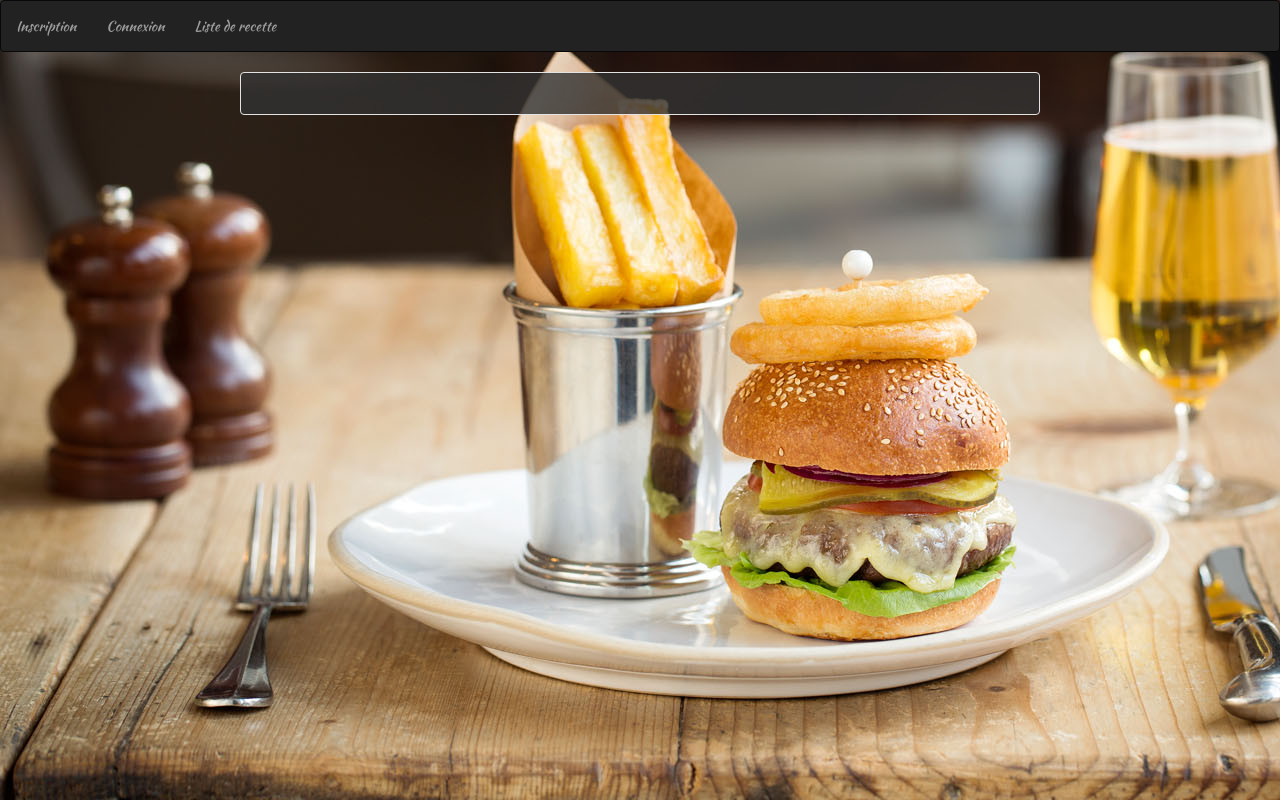
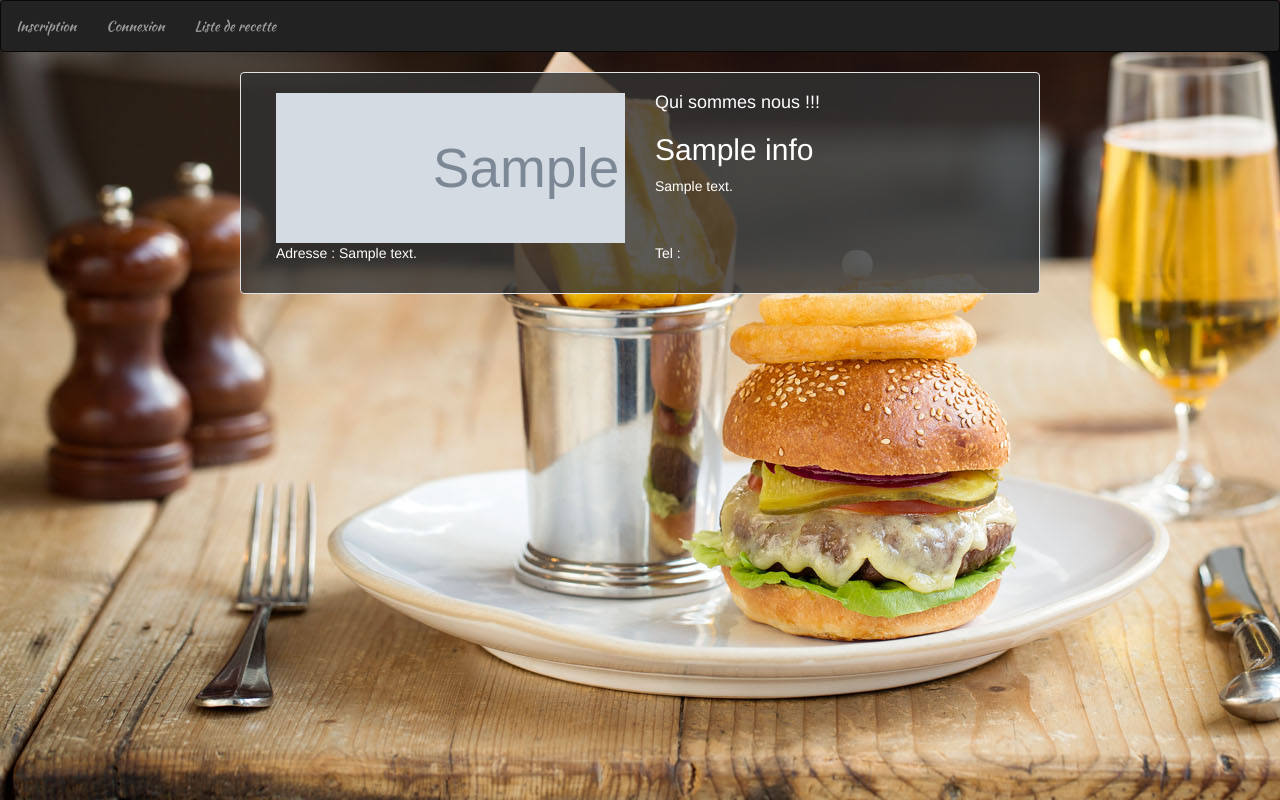
Before and after one commit to Satoshi972/Mini_Restaurant, a PHP site: page /WF3_PERDAF/about.php in a window 1280 px wide. Run offline with PHP 8.4, Linux system fonts and the light colour scheme; tables that the repository leaves empty hold one stand-in row (values such as "Sample post"); grey boxes marked "Sample" are stand-in pictures; data that the repository does not hold is empty; some libraries are stand-ins or nearby versions.

Commit message:
correctif about

```diff
--- a/about.php
+++ b/about.php
@@ -1,11 +1,8 @@
 <?php
 require_once 'inc/connect.php';
 
-if(isset($_GET['id']) && !empty($_GET['id'])){
-	$idRecipe = (int) $_GET['id'];
 
-	$select = $bdd->prepare('SELECT * FROM site_info WHERE inf_id = :inf_id');
-	$select->bindValue(':inf_id', $idRecipe, PDO::PARAM_INT);
+	$select = $bdd->prepare('SELECT * FROM site_info');
 	if($select->execute()){
 		$restaurant = $select->fetch(PDO::FETCH_ASSOC);
 	}
@@ -13,7 +10,6 @@ if(isset($_GET['id']) && !empty($_GET['id'])){
 		var_dump($select->errorInfo());
 		die;
 	}
-}
 ?>
 <!DOCTYPE html>
 <html lang="fr">
```
